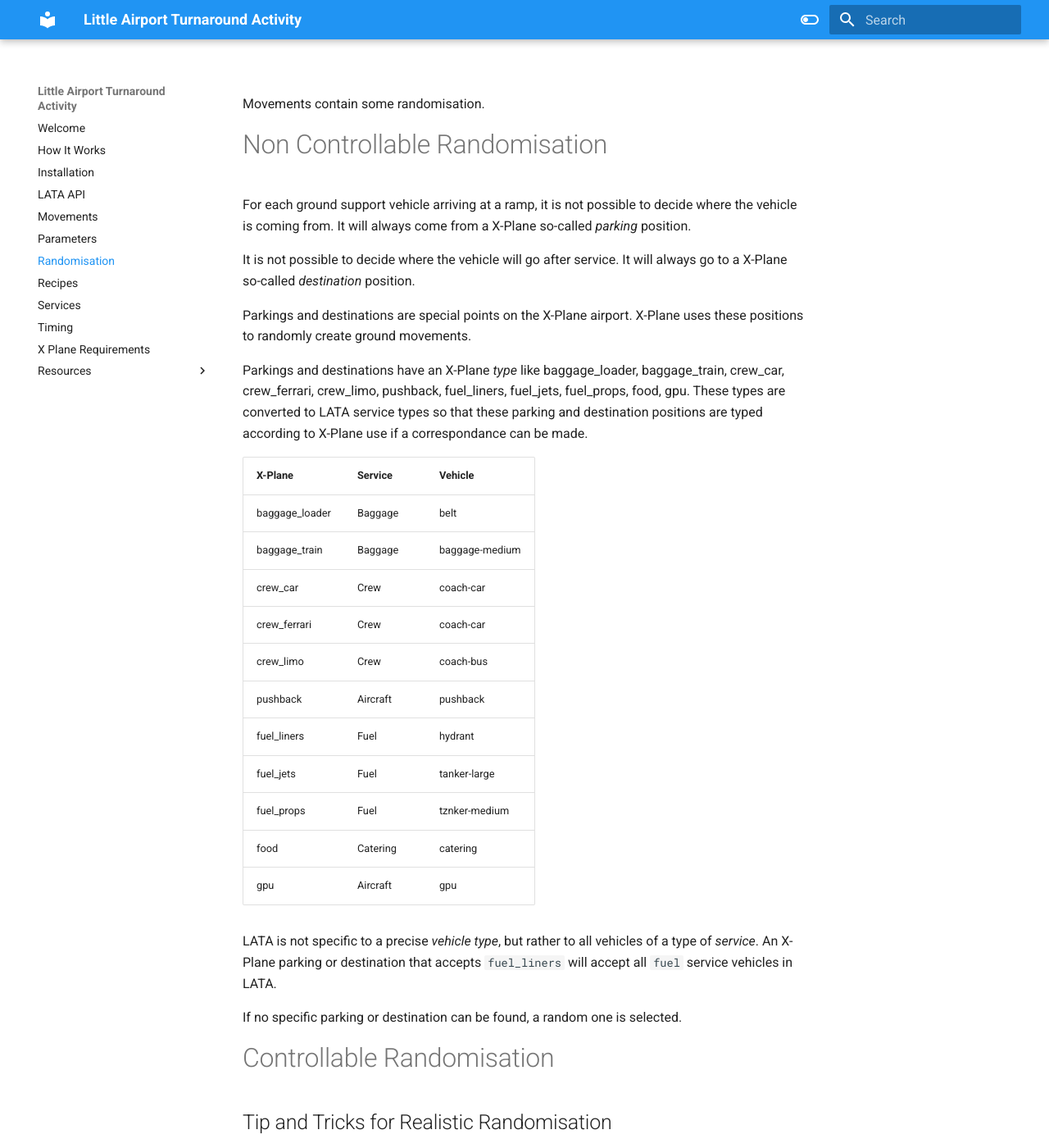
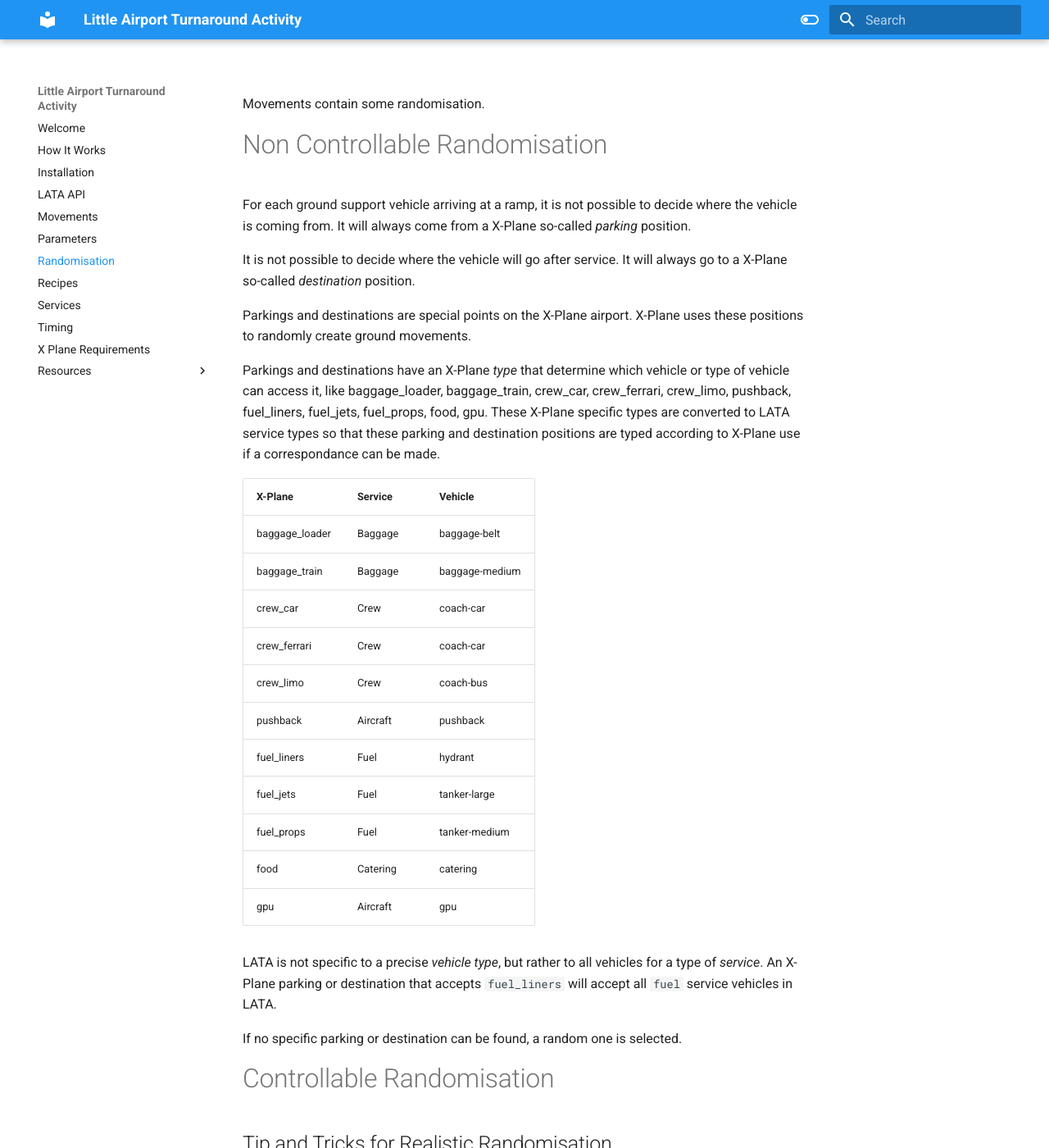
Before and after one commit to devleaks/lata-docs, an MkDocs documentation site: the page built from docs/Randomisation.md, in a window 1280 px wide and 1400 px high. Shown: the whole window at 82% size. Built offline with MkDocs 1.6.1 and Material for MkDocs 9.7.7, drawn with Linux system fonts in a browser that asks for light colours.

Commit message:
minor editon and corrections

```diff
--- a/docs/Randomisation.md
+++ b/docs/Randomisation.md
@@ -6,11 +6,11 @@
 
 Parkings and destinations are special points on the X-Plane airport. X-Plane uses these positions to randomly create ground movements.
 
-Parkings and destinations have an X-Plane *type* like baggage_loader, baggage_train, crew_car, crew_ferrari, crew_limo, pushback, fuel_liners, fuel_jets, fuel_props, food, gpu. These types are converted to LATA service types so that these parking and destination positions are typed according to X-Plane use if a correspondance can be made.
+Parkings and destinations have an X-Plane *type* that determine which vehicle or type of vehicle can access it, like baggage_loader, baggage_train, crew_car, crew_ferrari, crew_limo, pushback, fuel_liners, fuel_jets, fuel_props, food, gpu. These X-Plane specific types are converted to LATA service types so that these parking and destination positions are typed according to X-Plane use if a correspondance can be made.
 
 |X-Plane|Service|Vehicle|
 |-|-|-|
-|baggage_loader|Baggage|belt|
+|baggage_loader|Baggage|baggage-belt|
 |baggage_train|Baggage|baggage-medium|
 |crew_car|Crew|coach-car|
 |crew_ferrari|Crew|coach-car|
@@ -18,11 +18,11 @@
 |pushback|Aircraft|pushback|
 |fuel_liners|Fuel|hydrant|
 |fuel_jets|Fuel|tanker-large|
-|fuel_props|Fuel|tznker-medium|
+|fuel_props|Fuel|tanker-medium|
 |food|Catering|catering|
 |gpu|Aircraft|gpu|
 
-LATA is not specific to a precise *vehicle type*, but rather to all vehicles of a type of *service*. An X-Plane parking or destination that accepts `fuel_liners` will accept all `fuel` service vehicles in LATA.
+LATA is not specific to a precise *vehicle type*, but rather to all vehicles for a type of *service*. An X-Plane parking or destination that accepts `fuel_liners` will accept all `fuel` service vehicles in LATA.
 
 If no specific parking or destination can be found, a random one is selected.
 
```
Also changed, not shown: docs/Movements.md (+7 -0 lines), docs/resources/Ground Support Equipment.md (+1 -1 lines), docs/resources/Turnaround Profile.md (+7 -5 lines).
